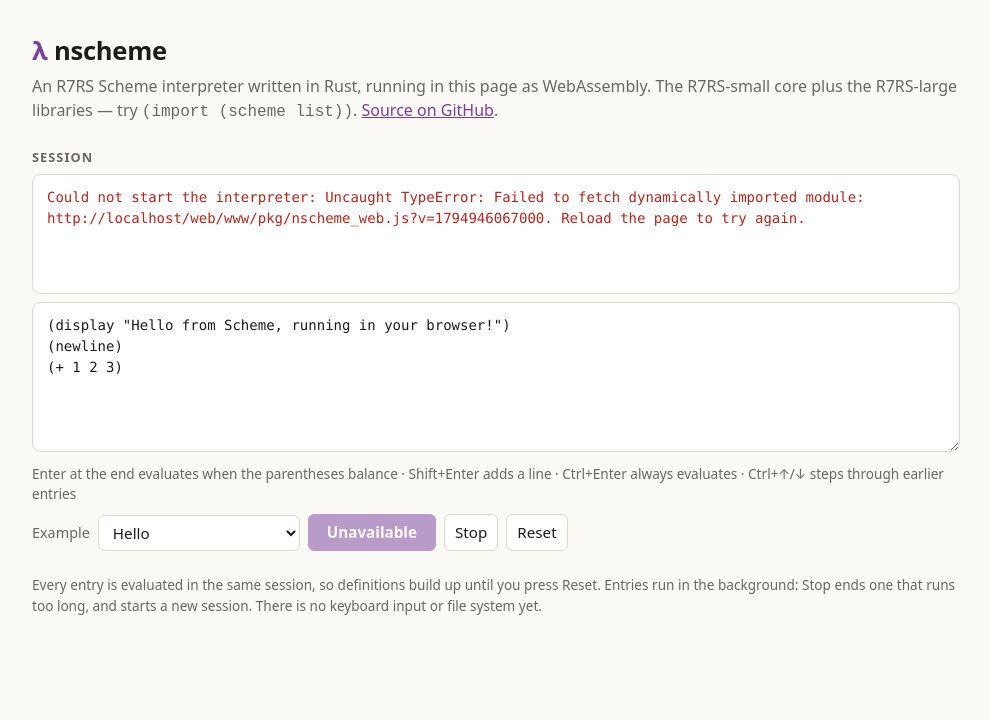
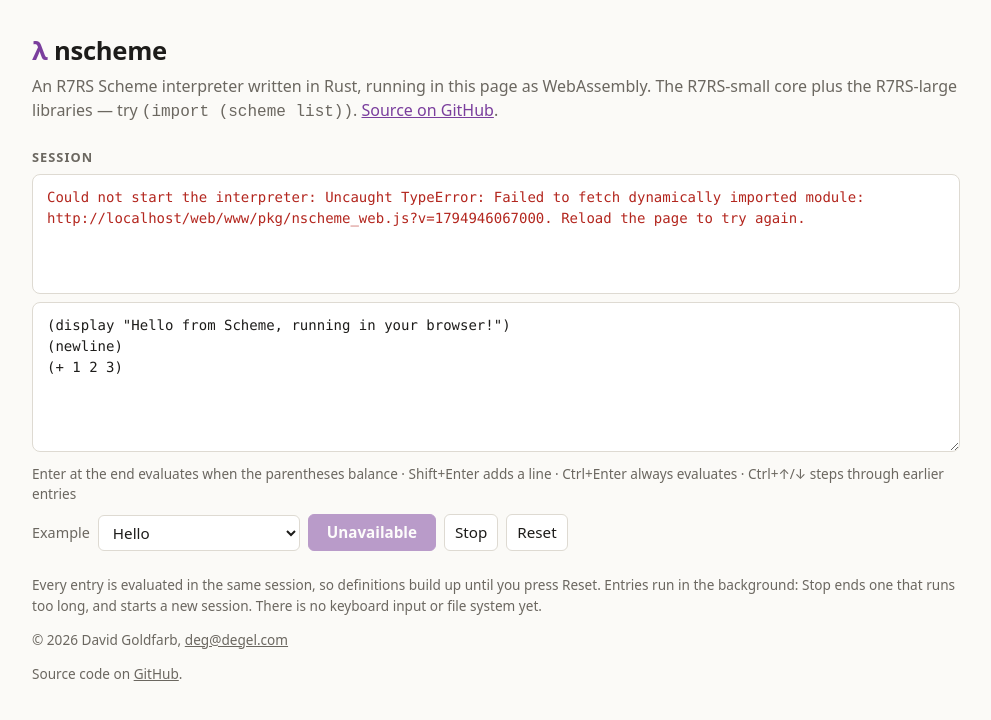
Before and after one commit to deg/nscheme, a plain HTML site: page web/www/index.html in a window 1280 px wide. Shown: the whole page, without its empty margins (144-1135 px from the left). Drawn offline with Linux system fonts and the light colour scheme; no server answers; a script that the page names is missing.

Commit message:
Give the demo page the toys' copyright footer (nscheme-1x5)
The same two lines CPeMulator and cellular-automata end with: the
copyright with a mailto link, and "Source code on GitHub". The footer's
existing note about the session stays as its first paragraph.

Co-Authored-By: Claude Opus 5.5 <noreply@anthropic.com>

```diff
--- a/web/www/index.html
+++ b/web/www/index.html
@@ -147,9 +147,11 @@
   </div>
 
   <footer>
-    Every entry is evaluated in the same session, so definitions build up until you press
-    Reset. Entries run in the background: Stop ends one that runs too long, and starts a
-    new session. There is no keyboard input or file system yet.
+    <p>Every entry is evaluated in the same session, so definitions build up until you press
+      Reset. Entries run in the background: Stop ends one that runs too long, and starts a
+      new session. There is no keyboard input or file system yet.</p>
+    <p>© 2026 David Goldfarb, <a href="mailto:deg@degel.com">deg@degel.com</a></p>
+    <p>Source code on <a href="https://github.com/deg/nscheme">GitHub</a>.</p>
   </footer>
 </main>
 
```
